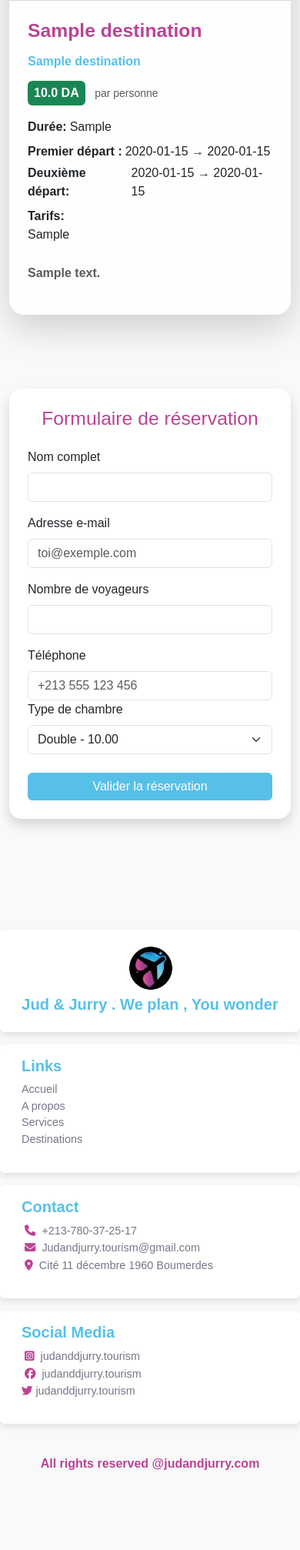
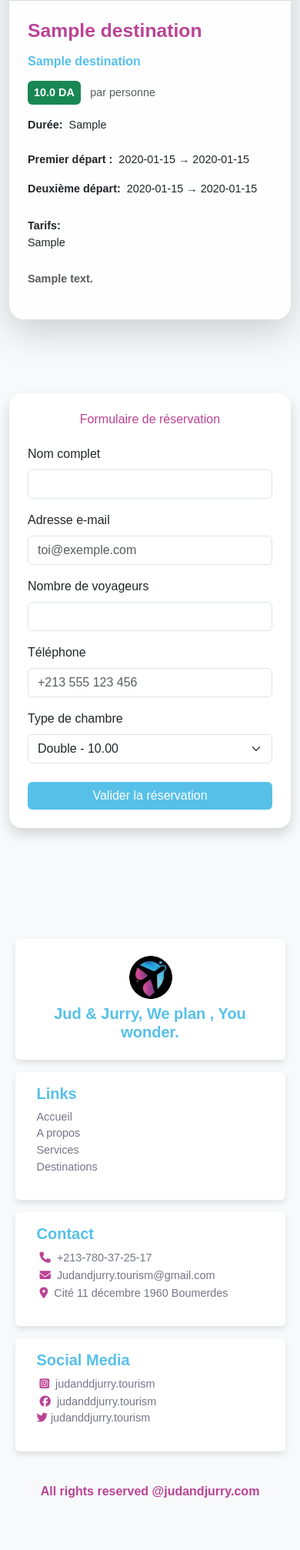
Before and after one commit to Houria-hs/travel-website, a Django app: page /trip/1 in a window 390 px wide. Shown: the part 423-2437 px from the top of the page at 77% size. Before the commit the page ends 2333 px from the top, so only its background shows below. Run offline with Django 5.2, Linux system fonts and the light colour scheme; a user stored in the database is signed in; tables that the repository leaves empty hold one stand-in row (values such as "Sample post"); grey boxes marked "Sample" are stand-in pictures; some libraries are stand-ins or nearby versions.

Commit message:
more style updates

```diff
--- a/templates/base.html
+++ b/templates/base.html
@@ -54,7 +54,7 @@
                                     <i class="fa-brands fa-whatsapp" style="color: green; font-size: xx-large;"></i>
                                 </a>
                             </li>
-                            <li class="nav-item d-flex justify-content-center align-items-center">
+                            <li class="nav-item  mx-2 ">
                                 <i id="light" class="fa-solid fa-moon" style="font-size: xx-large;"></i>
                             </li>
                         </ul>
@@ -83,7 +83,7 @@
                 <div class="card footer-cards mx-2 mb-3 logo-card" style=" border: none; box-shadow: 0 4px 8px rgba(0, 0, 0, 0.1);">
                     <div class="card-body text-center">
                         <img src="{% static '../static/images/jud&jurryLogo.png' %}" alt="">
-                        <h5 class="card-title" style="color: #56c0e9; font-weight: bold;">Jud & Jurry . We plan , You wonder</h5>
+                        <h5 class="card-title" style="color: #56c0e9; font-weight: bold;">Jud & Jurry, We plan , You wonder.</h5>
                     </div>
                 </div>
                 <div class="card footer-cards mx-2 mb-3" style=" border: none; box-shadow: 0 4px 8px rgba(0, 0, 0, 0.1);">
@@ -197,7 +197,7 @@ a{
 }
 @media only screen and (max-width: 576px) {
     .footer-cards{
-    width: 100%;
+    width: 90%;
     }
     .footer-li{
     font-size: .9rem;
--- a/templates/bookingSummary.html
+++ b/templates/bookingSummary.html
@@ -24,7 +24,7 @@
       </div>
 
       <div class="info-line">
-        <span><i class="bi bi-currency-exchange"></i> Prix / personne</span>
+        <span><i class="bi bi-currency-exchange"></i> Prix</span>
         <span>{{ price_per_person }} DA</span>
       </div>
 
--- a/templates/trip.html
+++ b/templates/trip.html
@@ -17,42 +17,50 @@
         <div class="col-md-7 p-4" style="background-color: #fefefe;">
           <!-- Title -->
           <h2 class="fw-bold mb-3" style="color: #ba4395;">{{ trip.title }}</h2>
-          <h6 class="fw-bold mb-3" style="color: #56c0e9;"> {{ trip.subtitle }} </h6>
-
+          <h6 class="fw-bold mb-3" style="color: #56c0e9;">{{ trip.subtitle }}</h6>
 
           {% if trip.price_per_person %}
-          <!-- Price -->
           <div class="mb-3">
             <span class="badge bg-success p-2 fs-6">{{ trip.price_per_person }} DA</span>
             <small class="text-muted ms-2">par personne</small>
           </div>
           {% endif %}
-          <!-- Duration -->
+
           {% if trip.days_and_nights %}
           <div class="mb-2 d-flex align-items-center">
+            <p class="trip-info">
               <strong class="me-1">Durée:</strong> {{ trip.days_and_nights }}
+            </p>
           </div>
           {% else %}
-          <!-- Max People -->
           <div class="mb-2 d-flex align-items-center">
-              <strong class="me-1">Taille du groupe:</strong>{{ trip.max_people }}
+            <p class="trip-info">
+              <strong class="me-1">Taille du groupe:</strong> {{ trip.max_people }}
+            </p>
           </div>
           {% endif %}
+
           <!-- Date Ranges -->
           <div class="mb-2">
             <div class="d-flex align-items-center">
+              <p class="trip-info">
                 <strong class="me-1">Premier départ :</strong> {{ trip.from_date }} → {{ trip.To_date }}
+              </p>
             </div>
-              <div class="d-flex align-items-center mt-1">
+            <div class="d-flex align-items-center">
+              <p class="trip-info">
                 <strong class="me-1">Deuxième départ:</strong> {{ trip.second_from_date }} → {{ trip.second_To_date }}
+              </p>
             </div>
           </div>
+
           {% if trip.tarif %}
           <div class="mb-2">
             <strong class="me-1">Tarifs:</strong>
-            <p>{{ trip.tarif|linebreaksbr }}</p>
+            <p class="trip-info">{{ trip.tarif|linebreaksbr }}</p>
           </div>
           {% endif %}
+
           <!-- Description -->
           <p class="mt-4 text-muted" style="line-height: 1.7;"><b>{{ trip.description|linebreaksbr }}</b></p>
         </div>
@@ -61,45 +69,37 @@
   </div>
   {% endif %}
 
+  <!-- Booking Form -->
   <div class="container py-5">
     <div class="row justify-content-center">
       <div class="col-lg-8 col-md-10">
         <div class="card shadow rounded-4 border-0">
           <div class="card-body p-4">
-            <h2 class="text-center mb-4" style="color: #ba4395;">Formulaire de réservation</h2>
+            <h2 class="text-center reservation-h2 mb-4" style="color: #ba4395;">Formulaire de réservation</h2>
 
             <form method="POST">
               {% csrf_token %}
               <div class="row g-3">
-
-                <!-- Nom complet -->
                 <div class="col-md-6">
                   <label for="FullName" class="form-label">Nom complet</label>
                   <input name="FullName" type="text" class="form-control" id="FullName" required>
                 </div>
-
-                <!-- Adresse e-mail -->
                 <div class="col-md-6">
                   <label for="email" class="form-label">Adresse e-mail</label>
                   <input name="email" type="email" class="form-control" placeholder="toi@exemple.com" id="email" required>
                 </div>
-
-                <!-- Nombre de voyageurs -->
                 <div class="col-md-6">
                   <label for="numberOfTravelers" class="form-label">Nombre de voyageurs</label>
                   <input name="numberOfTravelers" type="number" class="form-control" id="numberOfTravelers" required>
                 </div>
-
-                <!-- Téléphone -->
                 <div class="col-md-6">
                   <label for="phone" class="form-label">Téléphone</label>
                   <input name="phone" type="tel" class="form-control" placeholder="+213 555 123 456" id="phone" required>
                 </div>
+              </div>
 
-              </div>
-              <!-- Type de chambre -->
               {% if tarifs %}
-              <div class="col-12">
+              <div class="col-12 mt-3">
                 <label for="roomType" class="form-label">Type de chambre</label>
                 <select name="roomType" id="roomType" class="form-select" required>
                   {% for tarif in tarifs %}
@@ -111,7 +111,7 @@
               </div>
               {% endif %}
 
-              <button class="btn  btn-primary w-100 mt-4" type="submit">
+              <button class="btn btn-primary w-100 mt-4" type="submit">
                 Valider la réservation
               </button>
             </form>
@@ -121,24 +121,42 @@
       </div>
     </div>
   </div>
-<br> <br>
+  <br><br>
 </section>
+
+<!-- Style Section -->
 <style>
-      .dark-mode{
-    --primary-color : #222;
-    --secondary-color : #f8f9fa ;
-    --third-color:#edeeee ;
+:root {
+  --primary-color: #f8f9fa;
+  --secondary-color: #222;
+  --third-color: #757688;
 }
-    :root{
-    --primary-color : #f8f9fa;
-    --secondary-color : #222 ;
-    --third-color:#757688 ;
+.dark-mode {
+  --primary-color: #222;
+  --secondary-color: #f8f9fa;
+  --third-color: #edeeee;
 }
-.btn-primary{
-    background-color: #56c0e9 !important; border: none !important; font-weight: bold;
+.btn-primary {
+  background-color: #56c0e9 !important;
+  border: none !important;
+  font-weight: bold;
 }
 .btn-primary:hover {
   background-color: #ba4395 !important;
 }
+
+/* Responsive text for trip card */
+@media (max-width: 576px) {
+  .card .trip-info,
+  .card p,
+  .card span,
+  .card small,
+  .card strong {
+    font-size: 0.9rem !important;
+  }
+  .reservation-h2{
+    font-size: 1rem;
+  }
+}
 </style>
 {% endblock %}
```
Also changed, not shown: templates/home.html (+20 -10 lines). Lines whose indentation alone changed are shown as unchanged.
